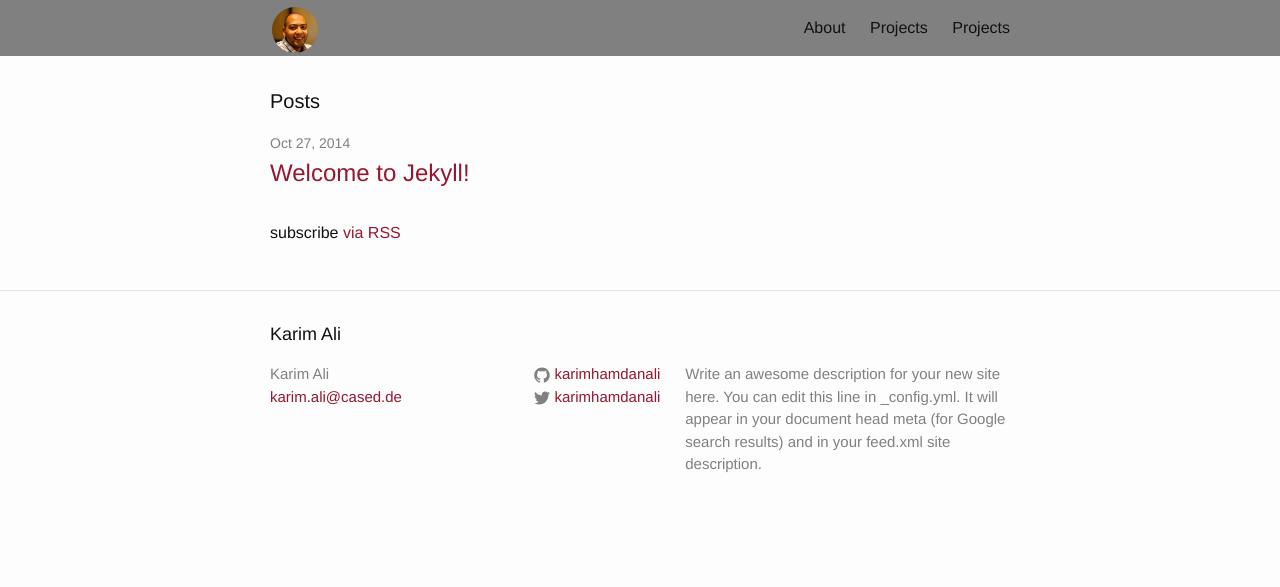
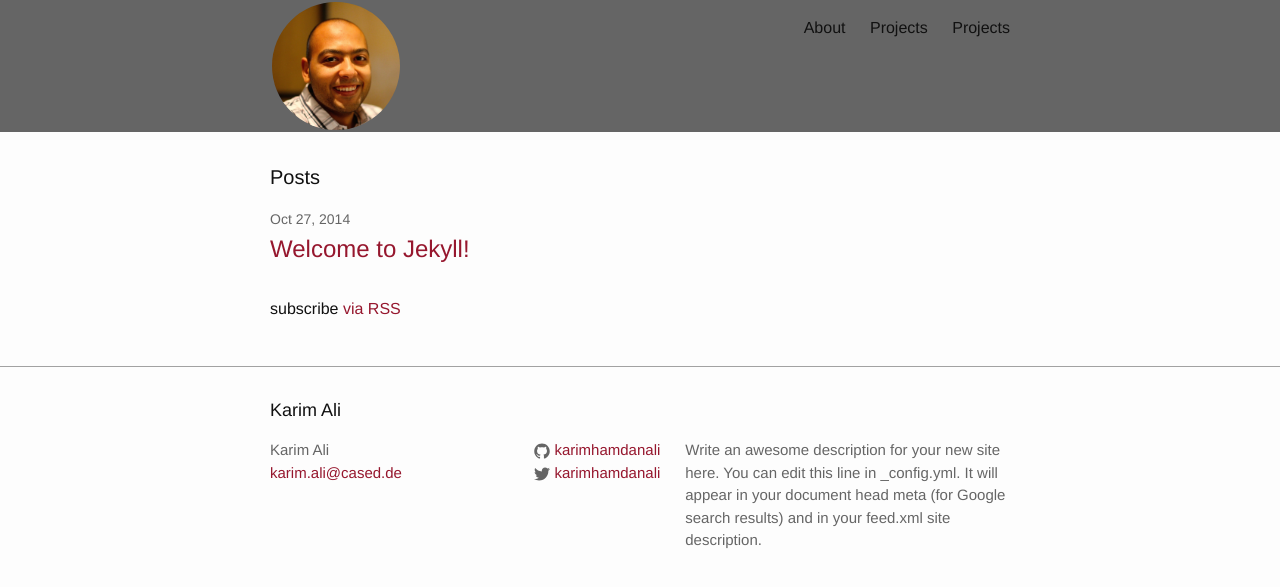
Before and after one commit to karimhamdanali/karimhamdanali.github.io, a Jekyll site: the page built from index.html, in a window 1280 px wide. Shown: the top 587 px of the page. Built offline with Jekyll 4.4.1, drawn with Linux system fonts in a browser that asks for light colours.

Commit message:
background color using reba

```diff
--- a/_sass/_layout.scss
+++ b/_sass/_layout.scss
@@ -24,8 +24,8 @@
     }
 
     > img {
-        max-height: 46px;
-        max-width:  46px;
+        max-height: 128px;
+        max-width:  128px;
         border-radius: 50%;
         margin: 2px;
 
--- a/css/main.scss
+++ b/css/main.scss
@@ -17,7 +17,8 @@ $text-color:       #111;
 $background-color: #fdfdfd;
 $brand-color:      #96172E;
 
-$grey-color:       #808080;
+//$grey-color:       #808080;
+$grey-color:       rgba(0, 0, 0, 0.6);
 $grey-color-light: lighten($grey-color, 40%);
 $grey-color-dark:  darken($grey-color, 25%);
 
```
